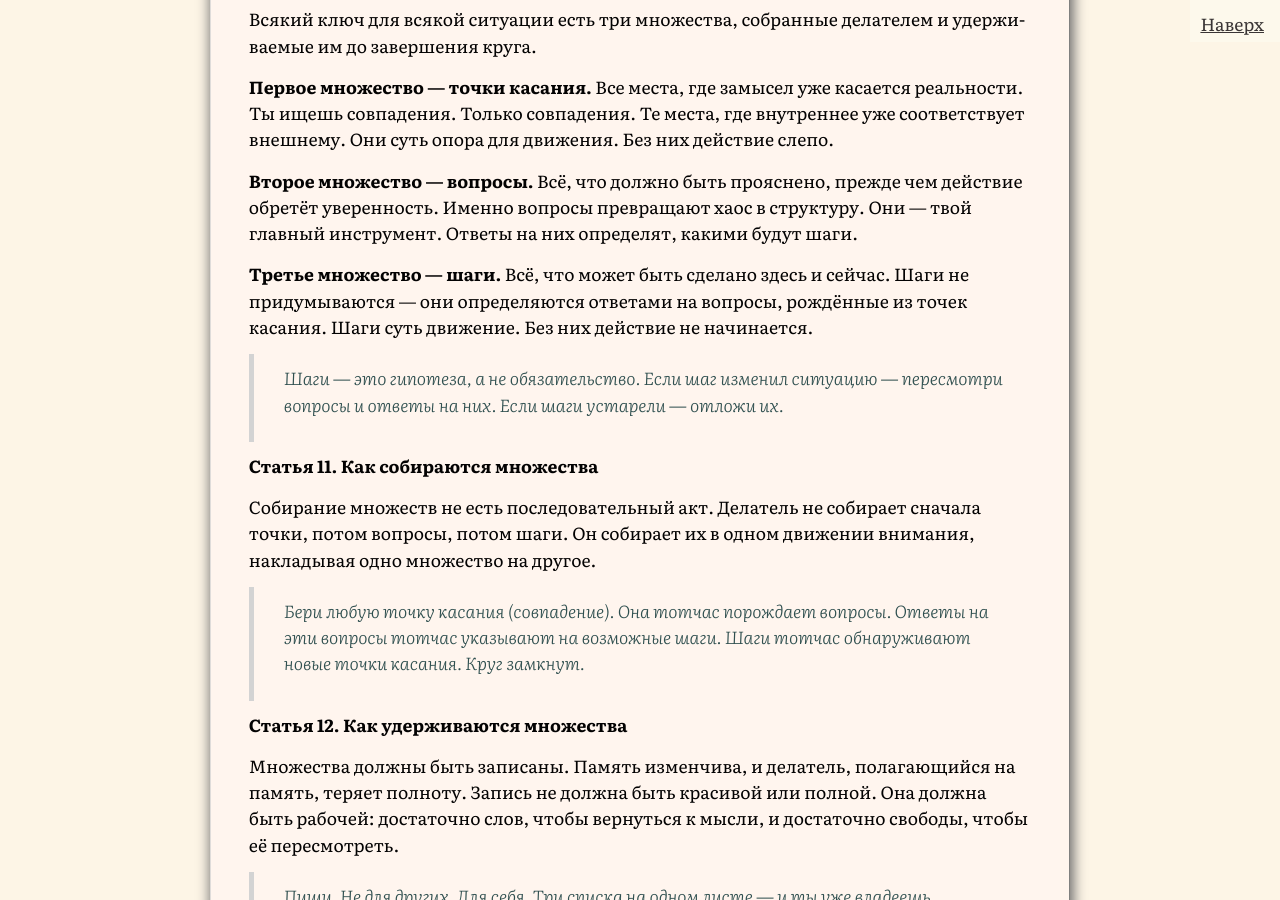
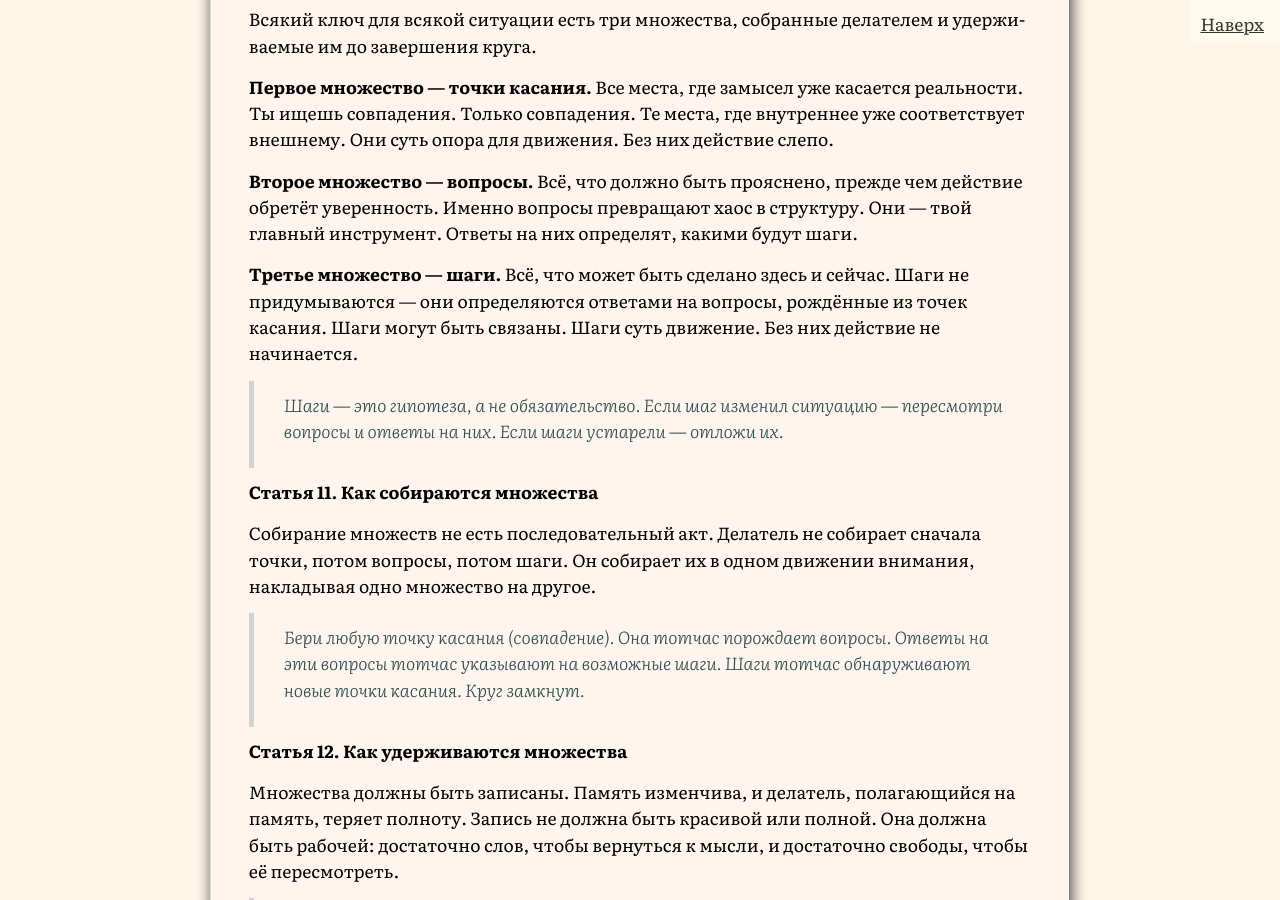
Before and after one commit to SergSi/land-use-art, a Jekyll site: the page built from _posts/2026-06-24-key.md, in a window 1280 px wide and 900 px high, scrolled down 3172 px. Built offline with Jekyll 4.4.1, drawn with Linux system fonts in a browser that asks for light colours; some web fonts are replaced.

Commit message:
Update 2026-06-24-key.md

```diff
--- a/_posts/2026-06-24-key.md
+++ b/_posts/2026-06-24-key.md
@@ -73,7 +73,7 @@ class: analitika
 
 **Второе множество — вопросы.** Всё, что должно быть прояснено, прежде чем действие обретёт уверенность. Именно вопросы превращают хаос в структуру. Они — твой главный инструмент. Ответы на них определят, какими будут шаги.
 
-**Третье множество — шаги.** Всё, что может быть сделано здесь и сейчас. Шаги не придумываются — они определяются ответами на вопросы, рождённые из точек касания. Шаги суть движение. Без них действие не начинается.
+**Третье множество — шаги.** Всё, что может быть сделано здесь и сейчас. Шаги не придумываются — они определяются ответами на вопросы, рождённые из точек касания. Шаги могут быть связаны. Шаги суть движение. Без них действие не начинается.
 
 > Шаги — это гипотеза, а не обязательство. Если шаг изменил ситуацию — пересмотри вопросы и ответы на них. Если шаги устарели — отложи их.
 
```
